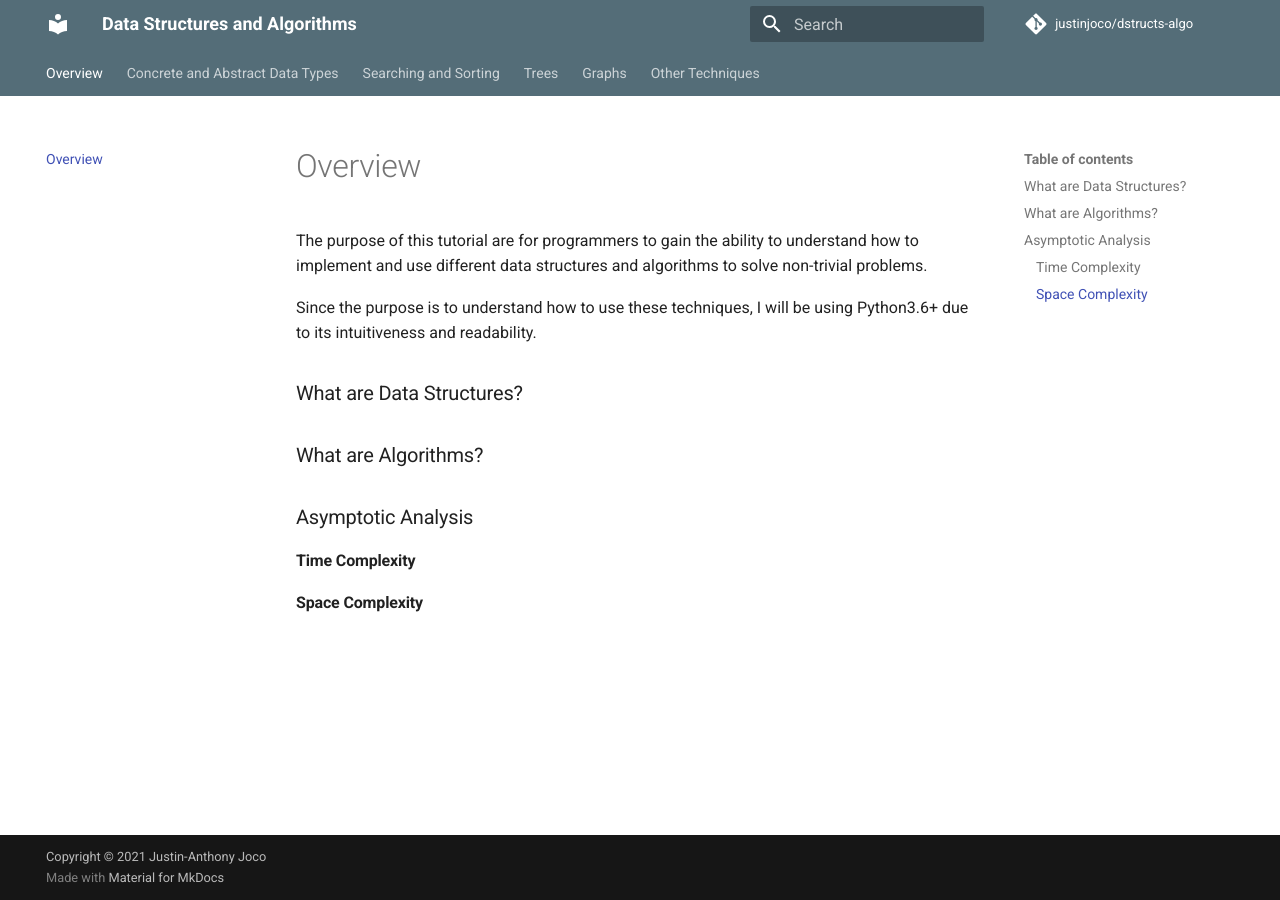
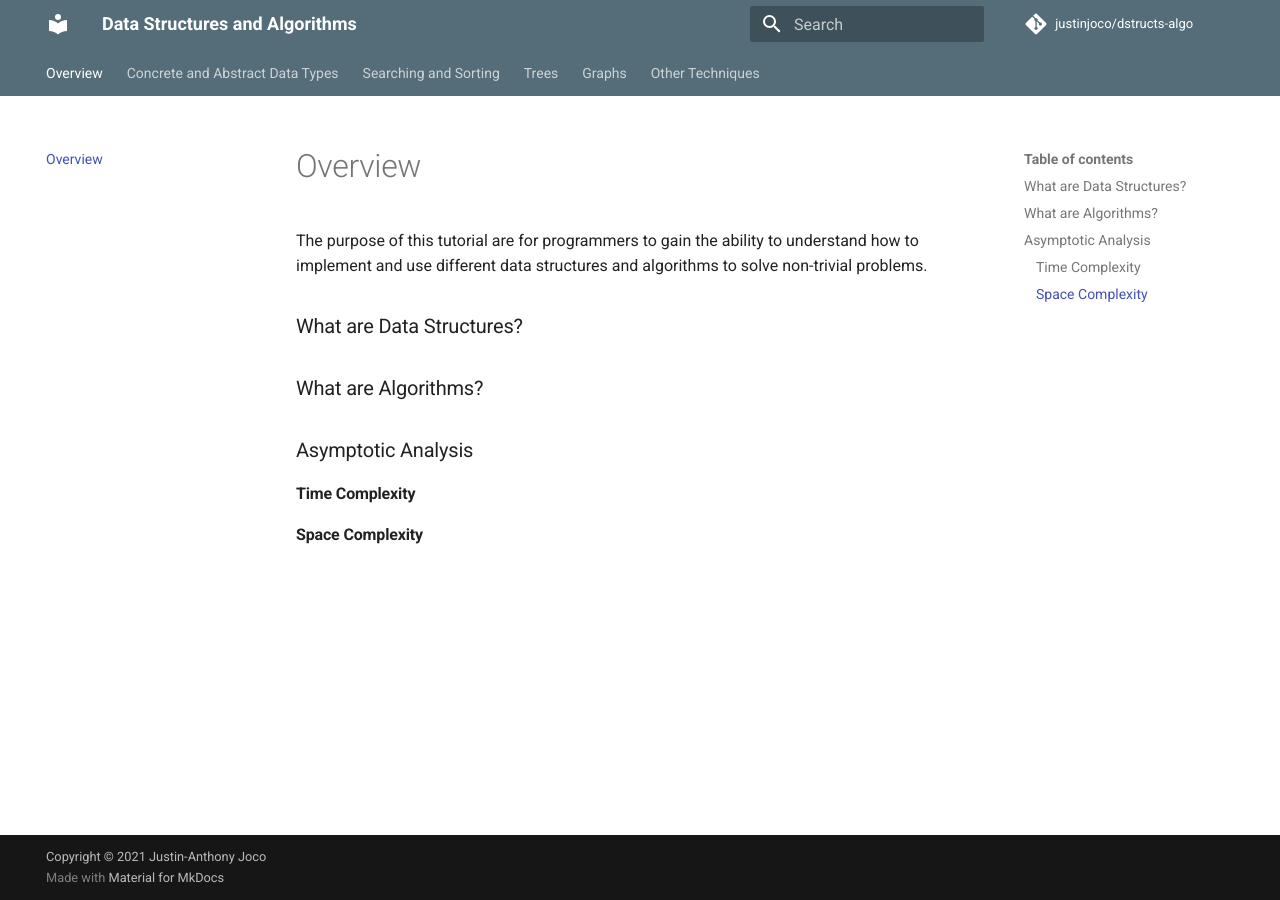
Before and after one commit to justinjoco/dstructs-algo, an MkDocs documentation site: the page built from docs/index.md, in a window 1280 px wide. Built offline with MkDocs 1.6.1 and Material for MkDocs 9.7.7, drawn with Linux system fonts in a browser that asks for light colours; comment, search, counter and statistics services are not loaded.

Commit message:
removed python3 overview

```diff
--- a/docs/index.md
+++ b/docs/index.md
@@ -1,6 +1,5 @@
 The purpose of this tutorial are for programmers to gain the ability to understand how to implement and use different data structures and algorithms to solve non-trivial problems.
 
-Since the purpose is to understand how to use these techniques, I will be using Python3.6+ due to its intuitiveness and readability.
 ### What are Data Structures?
 
 ### What are Algorithms?
```
